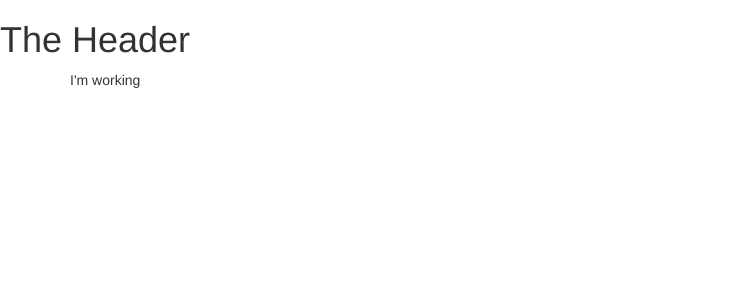
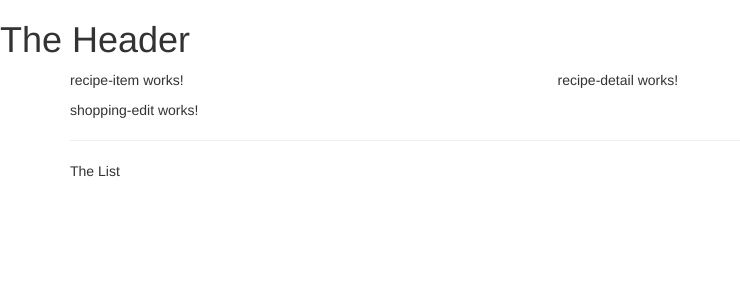
Before and after one commit to thierry-gboho/angular_demo2023, an Angular app: page / in a window 1280 px wide. Shown: the top 300 px of the page, without its empty margins (0-740 px from the left). Built offline with nearby package versions, Linux system fonts and the light colour scheme.

Commit message:
using components and setting up the layout

```diff
--- a/src/app/app.component.html
+++ b/src/app/app.component.html
@@ -2,7 +2,8 @@
 <div class="container">
     <div class="row">
         <div class="col-md-12">
-            I'm working
+            <app-recipes></app-recipes>
+            <app-shopping-list></app-shopping-list>
         </div>
     </div>
 </div>
--- a/src/app/recipes/recipe-list/recipe-list.component.html
+++ b/src/app/recipes/recipe-list/recipe-list.component.html
@@ -1 +1 @@
-<p>recipe-list works!</p>
+<app-recipe-item></app-recipe-item>
--- a/src/app/recipes/recipes.component.html
+++ b/src/app/recipes/recipes.component.html
@@ -1 +1,8 @@
-<p>recipes works!</p>
+<div class="row">
+    <div class="col-md-5">
+        <app-recipe-list></app-recipe-list>
+    </div>
+    <div class="col-md-7">
+        <app-recipe-detail></app-recipe-detail>
+    </div>
+</div>
--- a/src/app/shopping-list/shopping-list.component.html
+++ b/src/app/shopping-list/shopping-list.component.html
@@ -1 +1,8 @@
-<p>shopping-list works!</p>
+<div class="row">
+    <div class="col-xs-10">
+        <app-shopping-edit></app-shopping-edit>
+
+        <hr />
+        <p>The List</p>
+    </div>
+</div>
```
Also changed, not shown: 1 other file (tests, documents, lock files or other folders).
